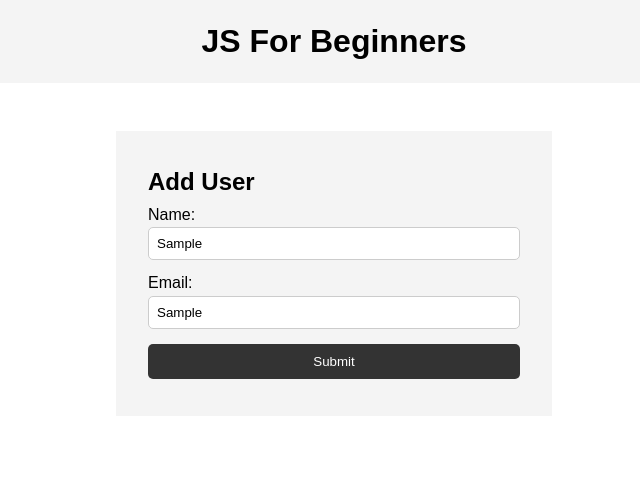
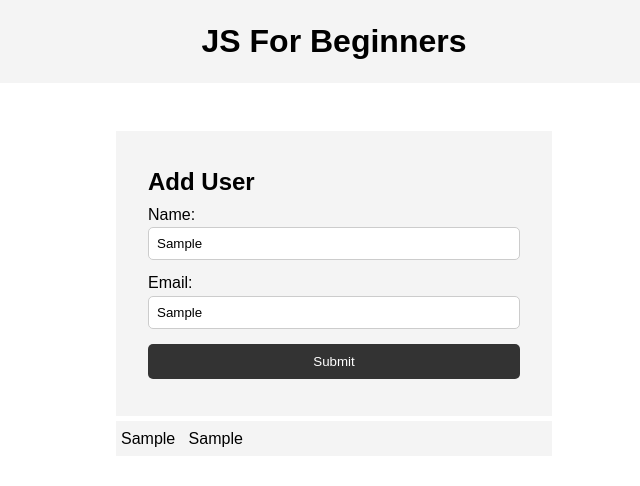
Before and after one commit to 4athul2p0m/Athulrepo, a plain HTML site: page form/form.html in a window 1280 px wide. Both pictures are taken after typing "Sample", "Sample" into the empty fields and a click on the input "Submit". Shown: the whole page, without its empty margins (306-946 px from the left). Drawn offline with Linux system fonts and the light colour scheme.

Commit message:
Registered users is now shown on screen

```diff
--- a/form/form.html
+++ b/form/form.html
@@ -29,11 +29,9 @@
 
       <ul id="users"></ul>
 
-      <!-- <ul class="items">
-        <li class="item">Item 1</li>
-        <li class="item">Item 2</li>
-        <li class="item">Item 3</li>
-      </ul> -->
+      <ul class="items" id="items">
+
+      </ul>
     </section>
 
 
--- a/form/main.js
+++ b/form/main.js
@@ -1,6 +1,8 @@
 var submit = document.getElementById('btn');
 var userName = document.getElementById('name');
 var email = document.getElementById('email');
+
+var list = document.getElementById('items');
 
 //submit button click event
 submit.addEventListener('click',storeDetails);
@@ -17,13 +19,24 @@ function storeDetails(e) {
             name: userName.value,
             email: email.value
         };
-        console.log(userObj);
 
         //serializing userObj for local storage
         var userObj_serialized = JSON.stringify(userObj);
         localStorage.setItem(userObj.name,userObj_serialized);
 
-        // localStorage.setItem(userName.value,email.value);
-        // console.log(localStorage.getItem(userName.value));
+        //create <li> element
+        var li = document.createElement('li');
+        li.className = 'item';
+        //deserialize userObj
+        var userObj_deserialized = JSON.parse(localStorage.getItem(userObj.name));
+
+        //append textnode with name and email to <li> element
+        li.appendChild(document.createTextNode(userObj_deserialized.name));
+        //insert space between name and email
+        li.appendChild(document.createTextNode('\u00A0 \u00A0'));
+        li.appendChild(document.createTextNode(userObj_deserialized.email));
+
+        //append to <ul> element to show on page
+        list.appendChild(li);
     }
 }
```
